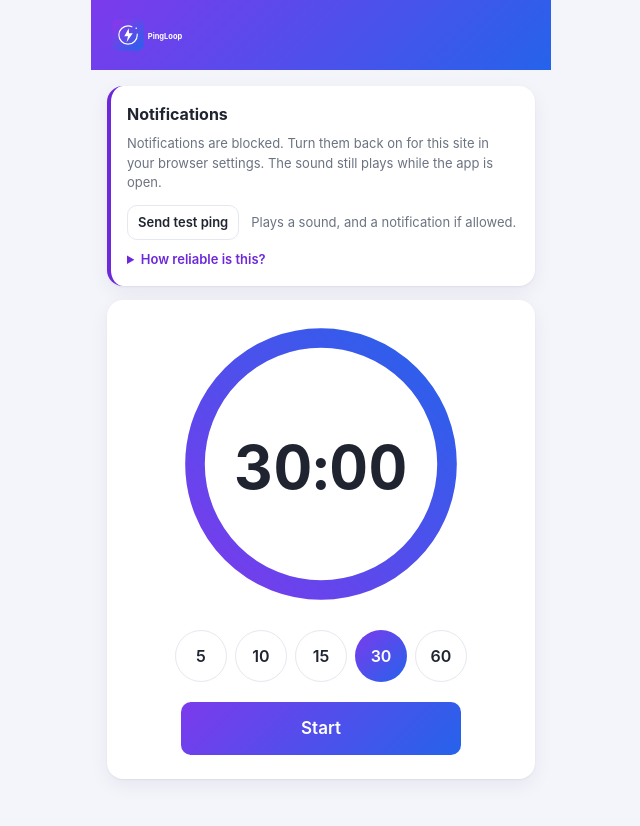
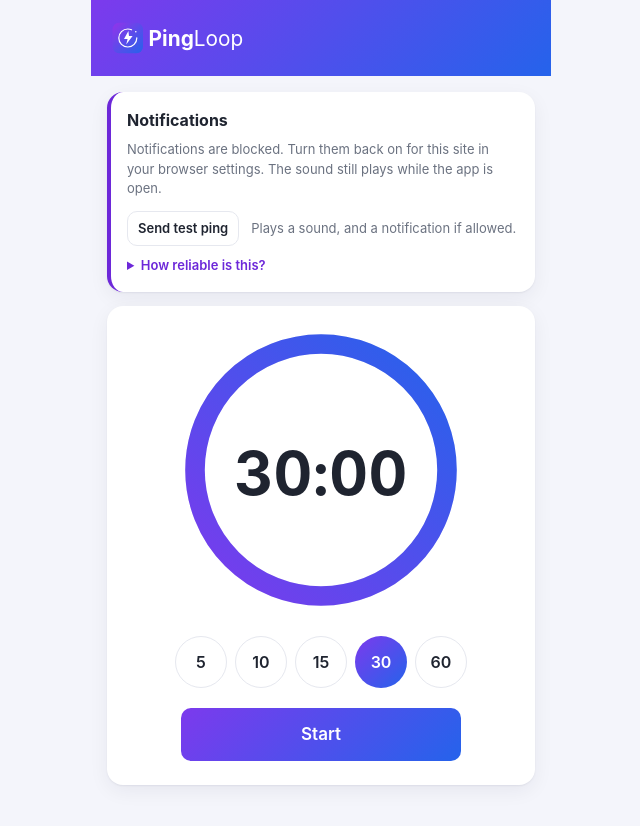
Before and after one commit to PetervanLunteren/PingLoop, a React (Vite) app: page / in a window 1280 px wide. Shown: the top 826 px of the page, without its empty margins (319-959 px from the left). Built offline with nearby package versions, Linux system fonts and the light colour scheme.

Commit message:
Update header

```diff
--- a/src/App.tsx
+++ b/src/App.tsx
@@ -2,7 +2,7 @@ import { StoreProvider } from "./state";
 import { PermissionSetup } from "./components/PermissionSetup";
 import { Timer } from "./components/Timer";
 
-const logo = `${import.meta.env.BASE_URL}pingloop-wide-v2.svg`;
+const logo = `${import.meta.env.BASE_URL}pingloop-wide-dark.svg`;
 
 export function App() {
   return (
--- a/src/state.tsx
+++ b/src/state.tsx
@@ -76,7 +76,11 @@ export function StoreProvider({ children }: { children: ReactNode }) {
     selectInterval: (durationMs) => dispatch({ type: "select", durationMs }),
     toggle: () => {
       unlockAudio();
-      dispatch({ type: "toggle", now: Date.now() });
+      // Use one timestamp for both the new end time and the display clock, so
+      // the countdown starts exactly at the full interval with no lag jump.
+      const ts = Date.now();
+      setNow(ts);
+      dispatch({ type: "toggle", now: ts });
     },
   };
 
--- a/src/styles.css
+++ b/src/styles.css
@@ -61,7 +61,7 @@ body {
 }
 
 .header img {
-  height: 34px;
+  height: 40px;
   width: auto;
 }
 
--- a/src/timer.ts
+++ b/src/timer.ts
@@ -23,10 +23,14 @@ export function markFinished(timer: TimerState): TimerState {
   return { ...timer, status: "finished", endsAt: null };
 }
 
-/** Milliseconds left right now, derived from `endsAt` while running. */
+/**
+ * Milliseconds left right now, derived from `endsAt` while running. Clamped to
+ * [0, durationMs] so a display clock that lags the real start time can never
+ * show more than the full interval.
+ */
 export function remainingAt(timer: TimerState, now: number): number {
   if (timer.status === "running" && timer.endsAt !== null) {
-    return Math.max(0, timer.endsAt - now);
+    return Math.min(timer.durationMs, Math.max(0, timer.endsAt - now));
   }
   if (timer.status === "finished") return 0;
   return timer.durationMs;
```
Also changed, not shown: 1 other file (tests, documents, lock files or other folders).
